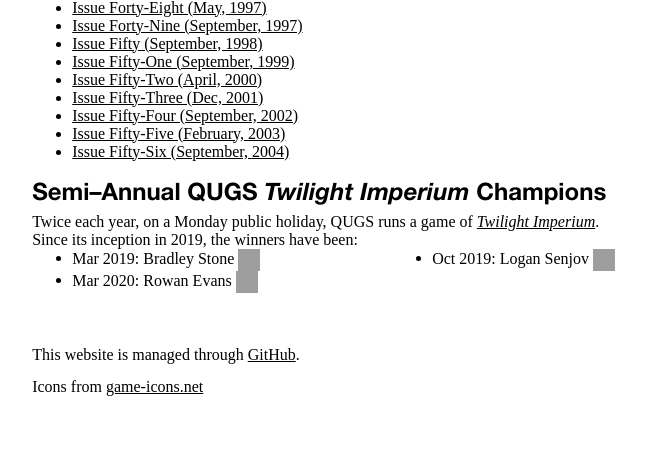
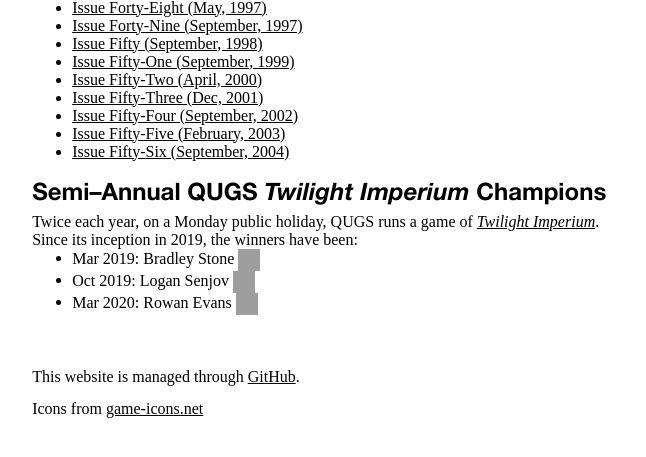
Before and after one commit to QUGS/qugs.org.au, a PHP site: page /about in a window 1280 px wide. Shown: the part 4106-4563 px from the top of the page, without its empty margins (91-737 px from the left). Before the commit the page ends 4502 px from the top, so only its background shows below. Run offline with PHP 8.4, Linux system fonts and the light colour scheme; data that the repository does not hold is empty; a stand-in replaces the project's code that opens the database connection; some web fonts are replaced; grey boxes are pictures that could not be loaded.

Commit message:
Update about.php

```diff
--- a/about.php
+++ b/about.php
@@ -130,7 +130,6 @@
 	margin-bottom: 0;
 	margin-top: 0;
 }
-
 .twi
 {
 	display: flex;
@@ -172,6 +171,10 @@
 	.column2:last-of-type
 	{
 		width: 100%;
+	}
+	.twi
+	{
+		display: block;
 	}
 }
 
```
